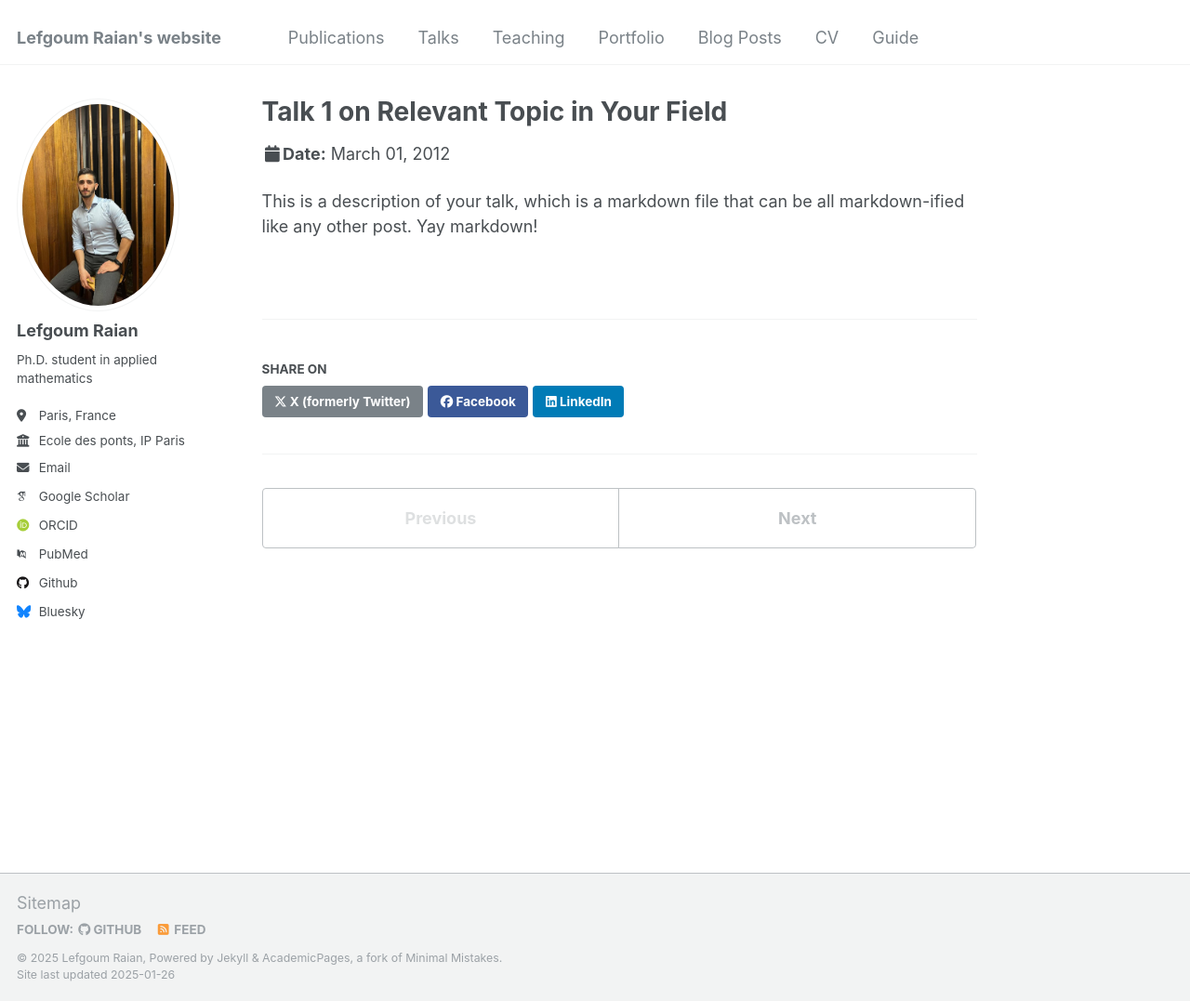
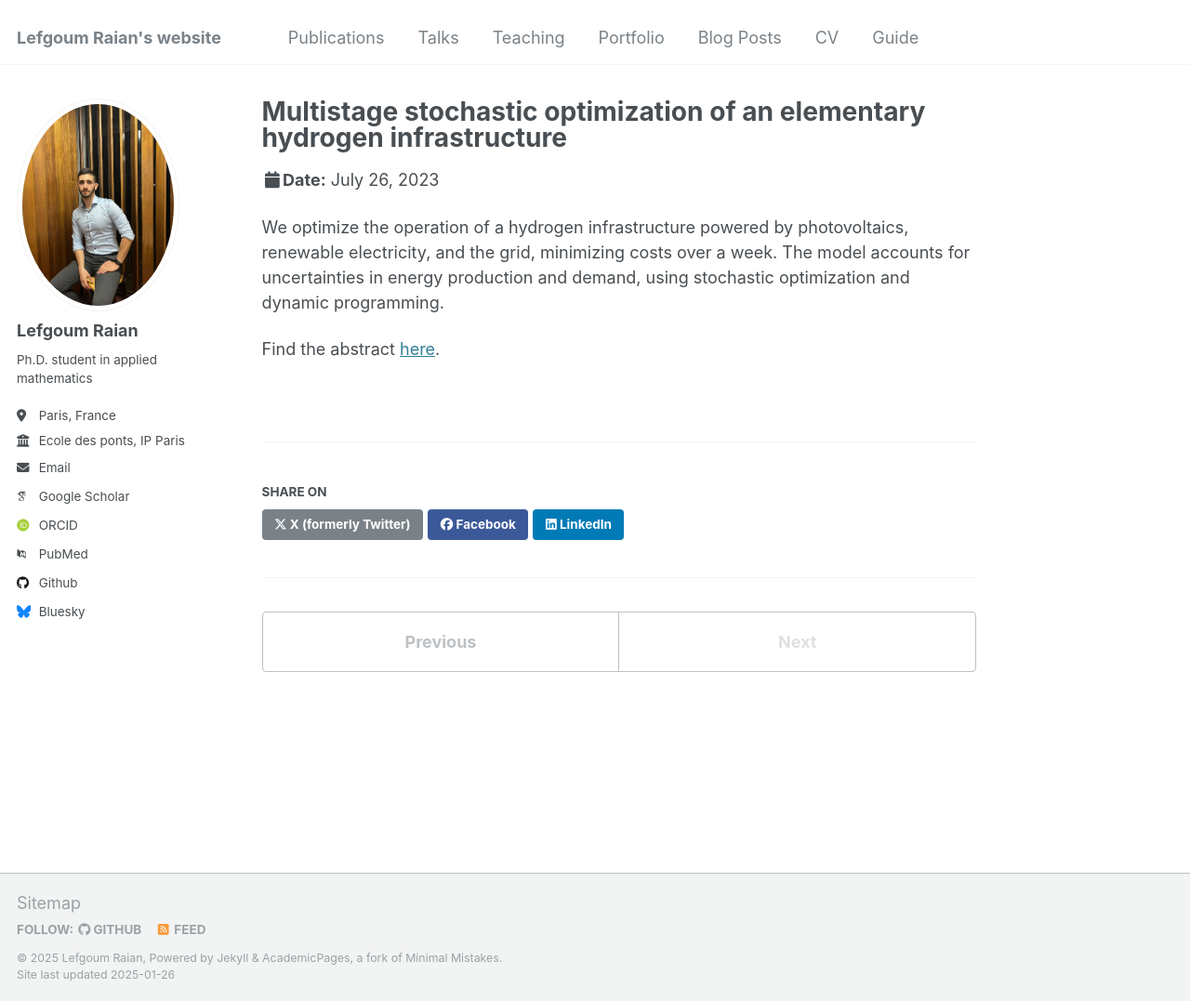
Before and after one commit to raian0406/raian0406.github.io, a Jekyll site: the page built from _talks/2012-03-01-talk-1.md, in a window 1280 px wide and 1077 px high. Shown: the whole window at 93% size. Built offline with Jekyll 4.4.1, drawn with Linux system fonts in a browser that asks for light colours; some web fonts are replaced.

Commit message:
Update 2012-03-01-talk-1.md

```diff
--- a/_talks/2012-03-01-talk-1.md
+++ b/_talks/2012-03-01-talk-1.md
@@ -1,11 +1,12 @@
 ---
-title: "Talk 1 on Relevant Topic in Your Field"
+title: "Multistage stochastic optimization of an elementary hydrogen infrastructure"
 collection: talks
 type: "Talk"
-permalink: /talks/2012-03-01-talk-1
-venue: "UC San Francisco, Department of Testing"
-date: 2012-03-01
-location: "San Francisco, California"
+permalink: /talks/2023-ICSP
+venue: "Davis, CA, USA"
+date: "2023-07-26"
+location: "Californa, US"
 ---
+We optimize the operation of a hydrogen infrastructure powered by photovoltaics, renewable electricity, and the grid, minimizing costs over a week. The model accounts for uncertainties in energy production and demand, using stochastic optimization and dynamic programming.
 
-This is a description of your talk, which is a markdown file that can be all markdown-ified like any other post. Yay markdown!
+Find the abstract [here](https://na-prod-aventri-files.s3.amazonaws.com/html_file_uploads/bf1c8715b417b8e17dafa56a8a7d9f55_programv3.pdf?response-content-disposition=inline%3Bfilename%3D%22programv3.pdf%22&response-content-type=application%2Fpdf&AWSAccessKeyId=AKIA3OQUANZMGCIZWZ6F&Expires=1737893438&Signature=76%2F9gMsKXesDcDwTS8im5ZIPOW4%3D).
```
